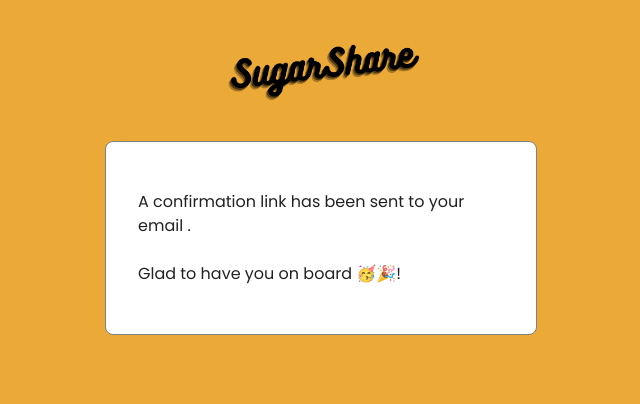
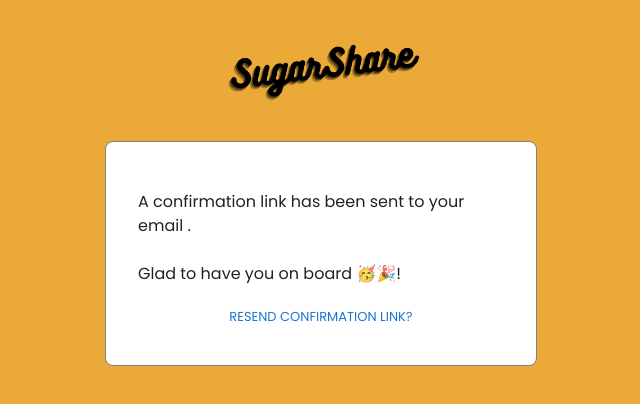
Before and after one commit to sugarshare/sugarshare-www, a React (Create React App) app: page /confirmation in a window 1280 px wide. Shown: the top 404 px of the page, without its empty margins (319-959 px from the left). Built offline with nearby package versions, Linux system fonts and the light colour scheme; what aws-amplify would draw is missing.

Commit message:
Add resend confirmation email

```diff
--- a/src/components/authentication/SignUpConfirmation.tsx
+++ b/src/components/authentication/SignUpConfirmation.tsx
@@ -4,10 +4,13 @@ import React, { useState } from 'react';
 import { useSearchParams } from 'react-router-dom';
 import Box from '@mui/material/Box';
 import Input from '@mui/material/Input';
+import Button from '@mui/material/Button';
 import LoadingButton from '@mui/lab/LoadingButton';
 import Typography from '@mui/material/Typography';
 
+import NotificationSnackbar from 'components/NotificationSnackbar';
 import AuthenticationBase from 'components/authentication/AuthenticationBase';
+import AuthenticationClient from 'libs/authentication';
 import { parseTier, getPriceId } from 'libs/subscription';
 
 import settings from 'settings';
@@ -35,6 +38,18 @@ export default function SignUpConfirmation() {
     ...(tier && { priceId: getPriceId(tier, isYearly) }),
     email,
   });
+  const [resendConfirmation, setResendConfirmation] = useState(false);
+
+  const handleResendConfirmation = async () => {
+    try {
+      setResendConfirmation(true);
+      await AuthenticationClient.resendConfirmationEmail({ email: state.email });
+    } catch (error) {
+      // Noop
+    } finally {
+      setTimeout(() => setResendConfirmation(false), 3000);
+    }
+  };
 
   return (
     <AuthenticationBase>
@@ -82,8 +97,11 @@ export default function SignUpConfirmation() {
             </Box>
           )
         }
+
+        <Button variant='text' size='small' onClick={handleResendConfirmation}>Resend confirmation link?</Button>
       </Box>
 
+      {resendConfirmation && <NotificationSnackbar message='A new confirmation link has been sent to your email' />}
     </AuthenticationBase>
   );
 }
```
